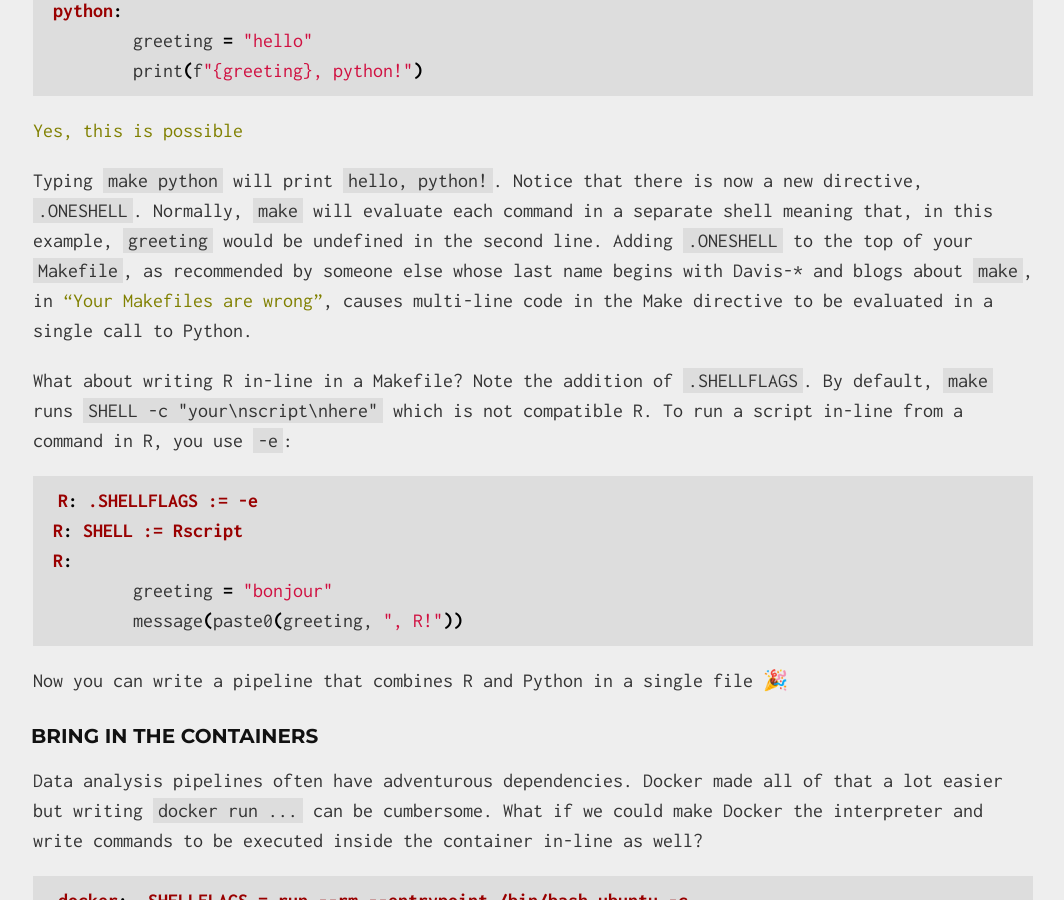
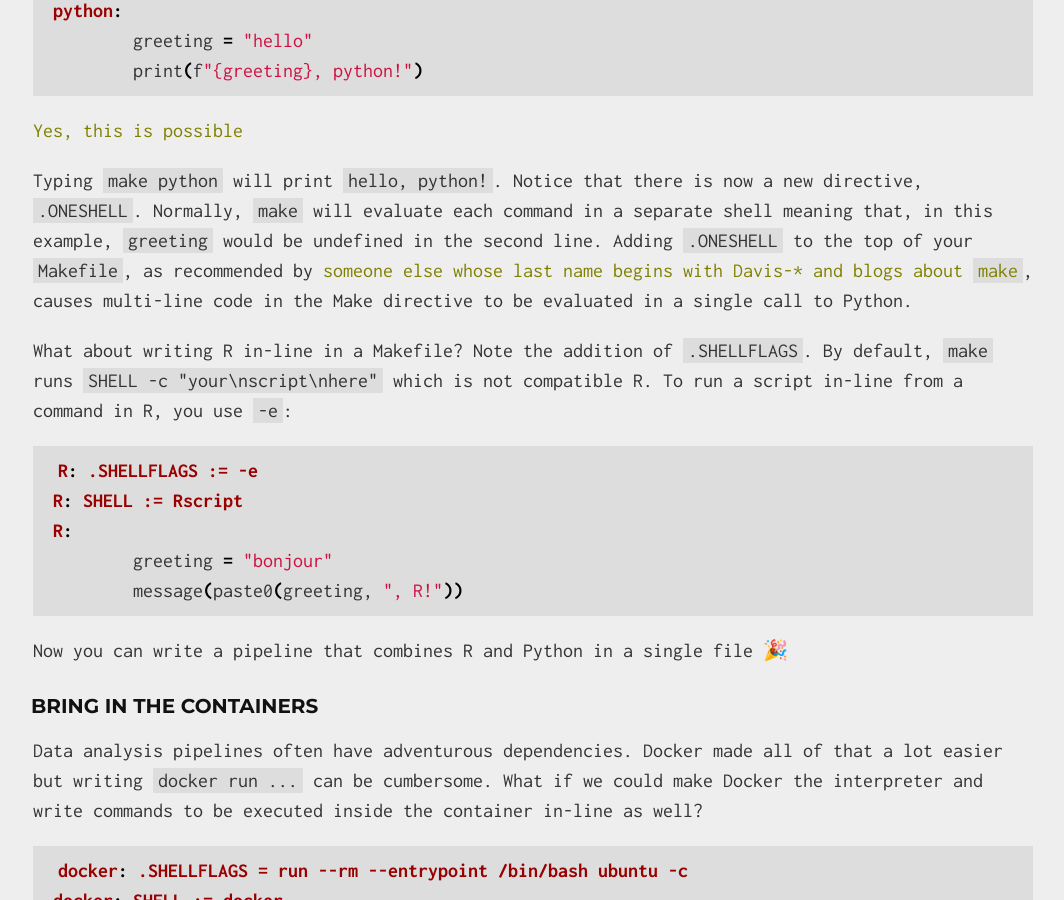
Before and after one commit to audy/audy.github.io, a Jekyll site: the page built from _posts/2020-05-14-Polyglot-Makefiles.md, in a window 1280 px wide and 900 px high, scrolled down 714 px. Shown: the whole window, without its empty margins (107-1171 px from the left). Built offline with Jekyll 4.4.1, drawn with Linux system fonts in a browser that asks for light colours.

Commit message:
more formatting

```diff
--- a/_posts/2020-05-14-Polyglot-Makefiles.md
+++ b/_posts/2020-05-14-Polyglot-Makefiles.md
@@ -35,10 +35,9 @@ Typing `make python` will print `hello, python!`. Notice that there is now a
 new directive, `.ONESHELL`. Normally, `make` will evaluate each command in a
 separate shell meaning that, in this example, `greeting` would be undefined in
 the second line. Adding `.ONESHELL` to the top of your `Makefile`, as
-recommended by someone else whose last name begins with Davis-\* and blogs
-about `make`, in ["Your Makefiles are
-wrong"](https://tech.davis-hansson.com/p/make/), causes multi-line code in the
-Make directive to be evaluated in a single call to Python.
+recommended by [someone else whose last name begins with Davis-\* and blogs
+about `make`](https://tech.davis-hansson.com/p/make/), causes multi-line code
+in the Make directive to be evaluated in a single call to Python.
 
 What about writing R in-line in a Makefile? Note the addition of `.SHELLFLAGS`.
 By default, `make` runs `SHELL -c "your\nscript\nhere"` which is not compatible
```
